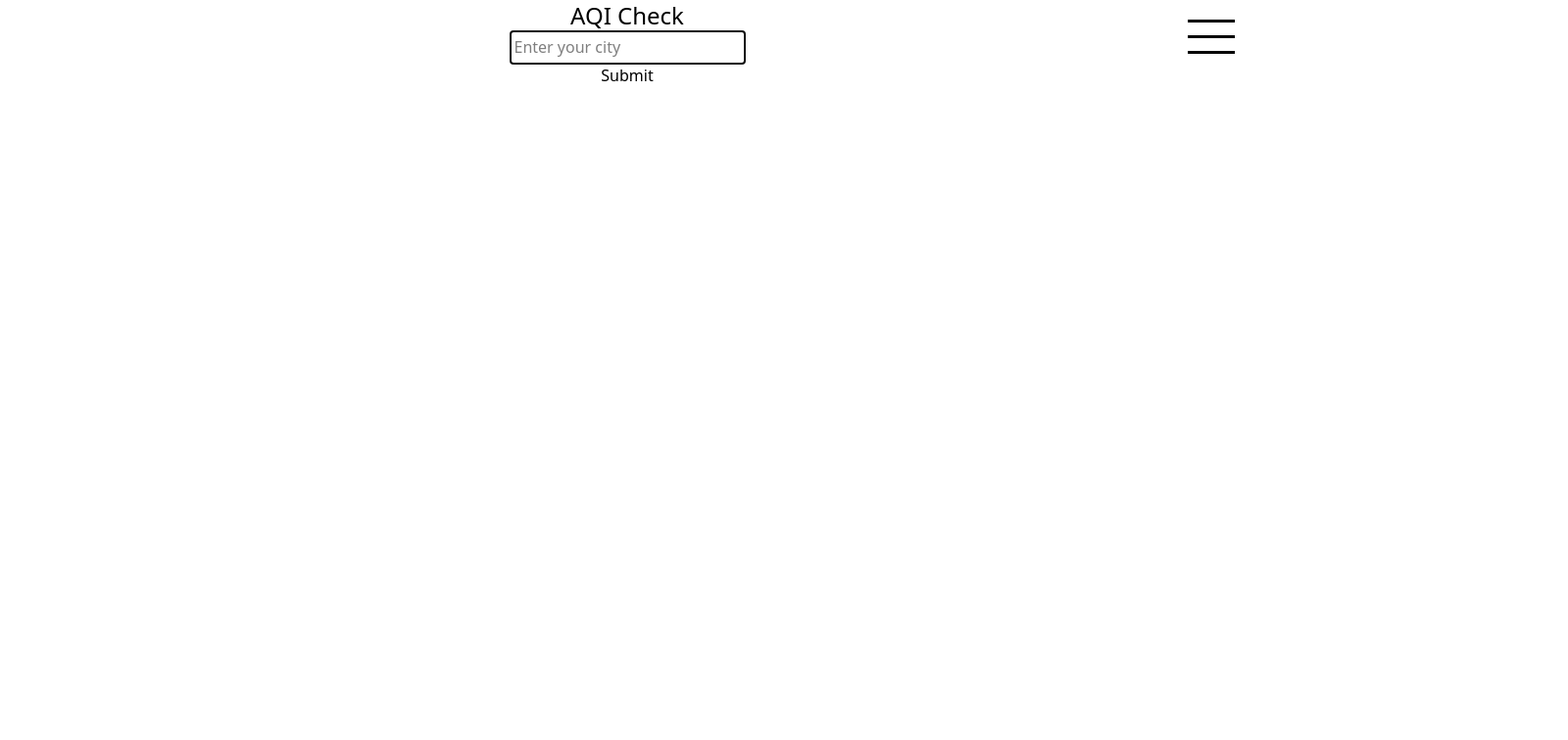
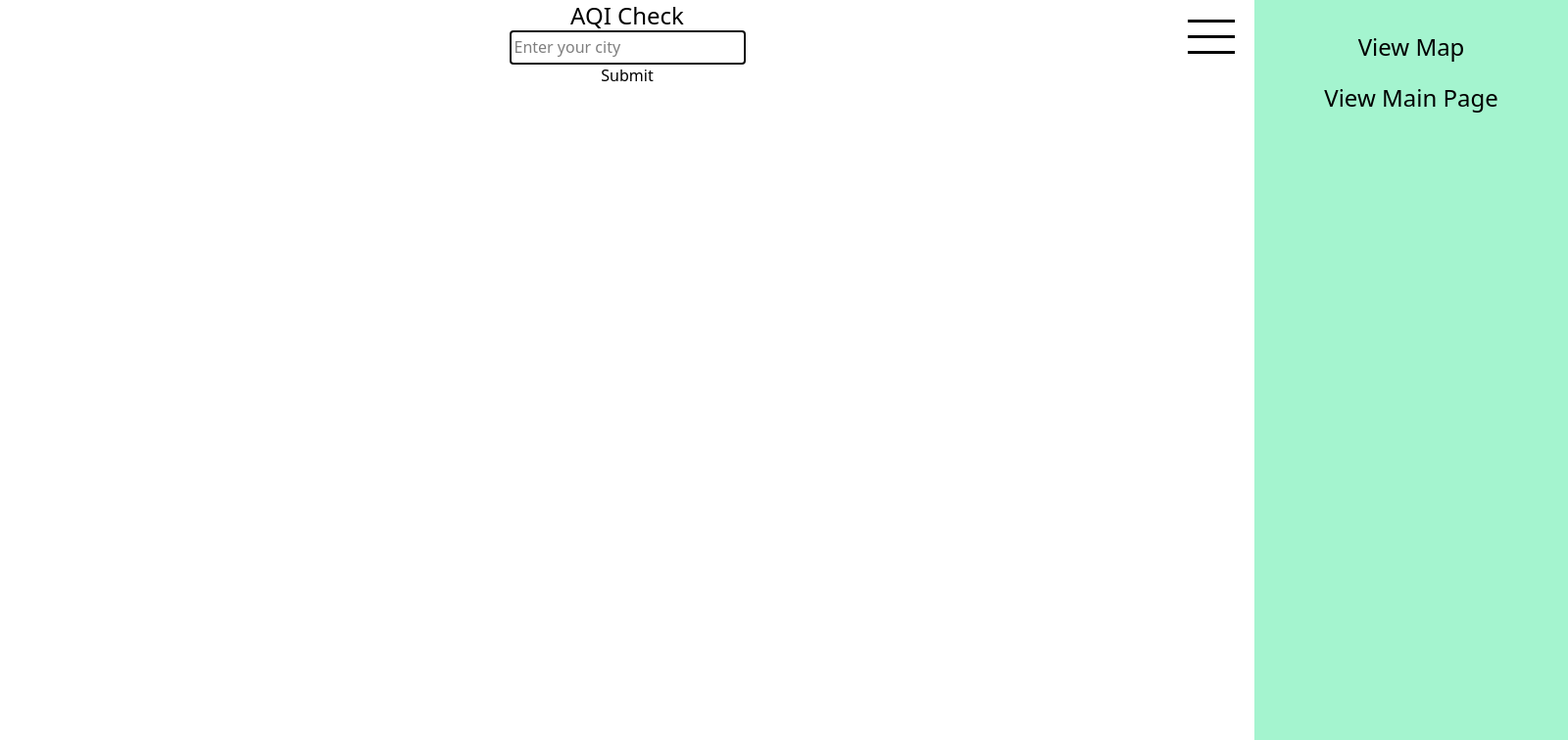
Before and after one commit to R3ndrex/AQICheck, a React (Vite) app: page / in a window 1280 px wide. Shown: the top 756 px of the page at 98% size, 1600 px wide, since content can reach past the window. Built offline with nearby package versions, Linux system fonts and the light colour scheme.

Commit message:
add transition to taliwind classes to fix showing animation on starting screen, add margin top to first element of aside

```diff
--- a/src/components/Template.jsx
+++ b/src/components/Template.jsx
@@ -24,11 +24,13 @@ export default function Template() {
             </div>
             <aside
                 ref={ref}
-                className={`absolute text-2xl flex flex-col gap-5 justify-center items-center top-0 right-0 bg-emerald-200 h-[100vh] w-[25%] ${
-                    visible ? "opening" : "closing"
+                className={`absolute h-[100%] text-2xl flex flex-col gap-5 items-center top-0 right-0 bg-emerald-200 h-[100vh] w-[25%] ease-in-out duration-[1s] transition ${
+                    visible ? "translate-x-0" : "translate-x-full"
                 }`}
             >
-                <Link to={"/map"}>View Map</Link>
+                <Link className="mt-8" to={"/map"}>
+                    View Map
+                </Link>
                 <Link to={""}>View Main Page</Link>
             </aside>
         </>
--- a/src/index.css
+++ b/src/index.css
@@ -33,35 +33,6 @@ aside {
     }
 }
 
-.closing {
-    animation: 1s closing 1 alternate forwards;
-}
-.opening {
-    animation: 1s opening 1 alternate forwards;
-}
-
-@keyframes closing {
-    from {
-        opacity: 1;
-        transform: translate(0);
-    }
-    to {
-        opacity: 0;
-        transform: translate(50vh);
-        display: none;
-    }
-}
-@keyframes opening {
-    from {
-        display: none;
-        opacity: 0;
-        transform: translate(50vh);
-    }
-    to {
-        opacity: 1;
-        transform: translate(0);
-    }
-}
 .loader {
     width: 50px;
     aspect-ratio: 1;
```
